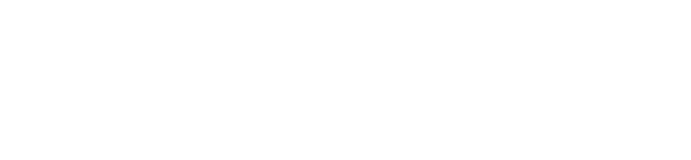
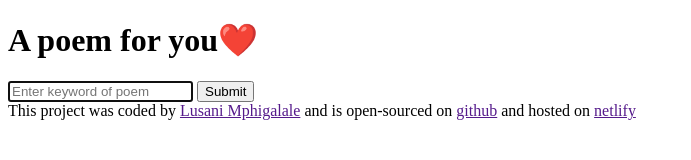
Before and after one commit to iamLusani/poetry-, a plain HTML site: page index.html in a window 1280 px wide. Shown: the whole page, without its empty margins (0-691 px from the left). Drawn offline with Linux system fonts and the light colour scheme.

Commit message:
created a footer with sum links and form

```diff
--- a/index.html
+++ b/index.html
@@ -7,6 +7,25 @@
     <link rel="stylesheet" href="src/style.css" />
   </head>
   <body>
+    <header><h1>A poem for you❤️</h1></header>
+    <main>
+      <form>
+        <input
+          type="text"
+          placeholder="Enter keyword of poem "
+          required
+          autofocus
+          autocomplete="none" />
+        <input type="submit" />
+      </form>
+
+      <div class="text-container"></div>
+    </main>
+
+    <footer>
+      This project was coded by <a href="">Lusani Mphigalale</a> and is
+      open-sourced on <a href="">github</a> and hosted on <a href="">netlify</a>
+    </footer>
     <script src="src/index.js"></script>
   </body>
 </html>
```
